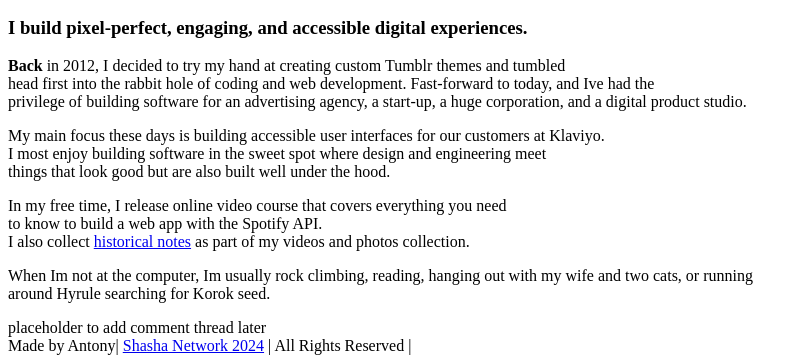
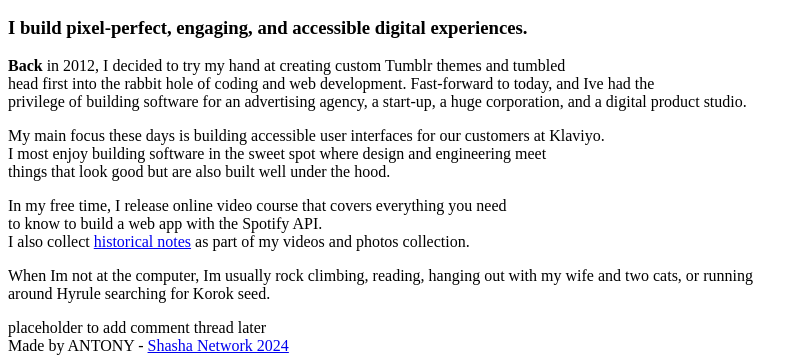
Before and after one commit to AmbAntony/My_First_Portfolio, a plain HTML site: page html_basic/index.html in a window 1280 px wide. Shown: the part 504-867 px from the top of the page, without its empty margins (0-808 px from the left). Drawn offline with Linux system fonts and the light colour scheme.

Commit message:
same structured webpages

```diff
--- a/html_basic/index.html
+++ b/html_basic/index.html
@@ -48,7 +48,7 @@
     <aside>placeholder to add comment thread later</aside>
 </main>
 
-<footer>Made by Antony| <a href="https://www.shashanetwork.com/" target="_blank">Shasha Network  2024</a> | All Rights Reserved | </footer>
+<footer>Made by ANTONY - <a href="https://www.shashanetwork.com/" target="_blank">Shasha Network  2024</a></footer>
 
 </body>
 </html>
```
Also changed, not shown: html_basic/tweets.html (+1 -1 lines).
